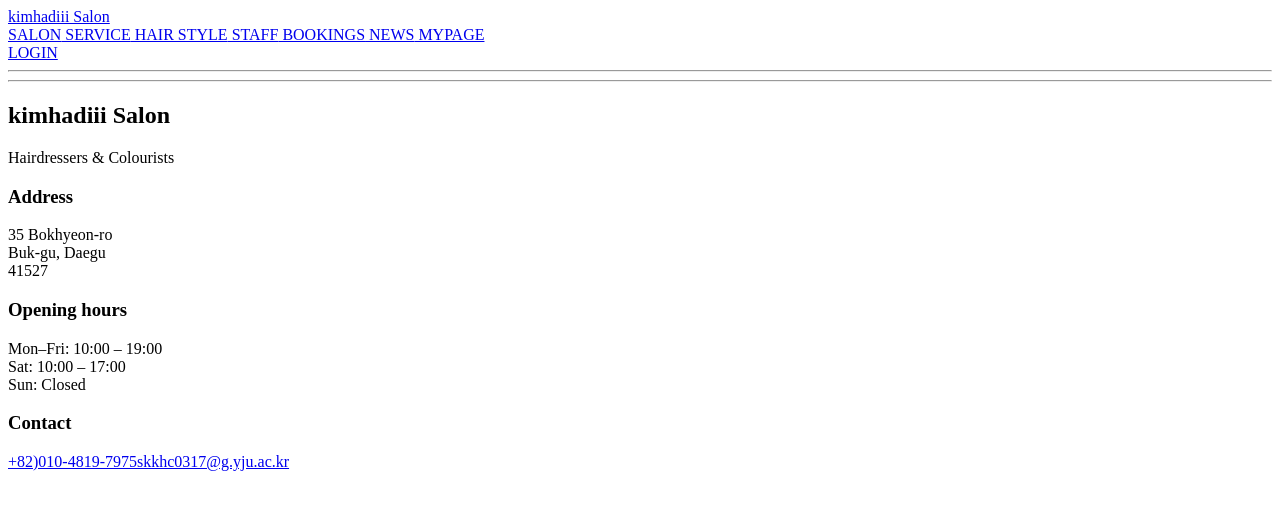
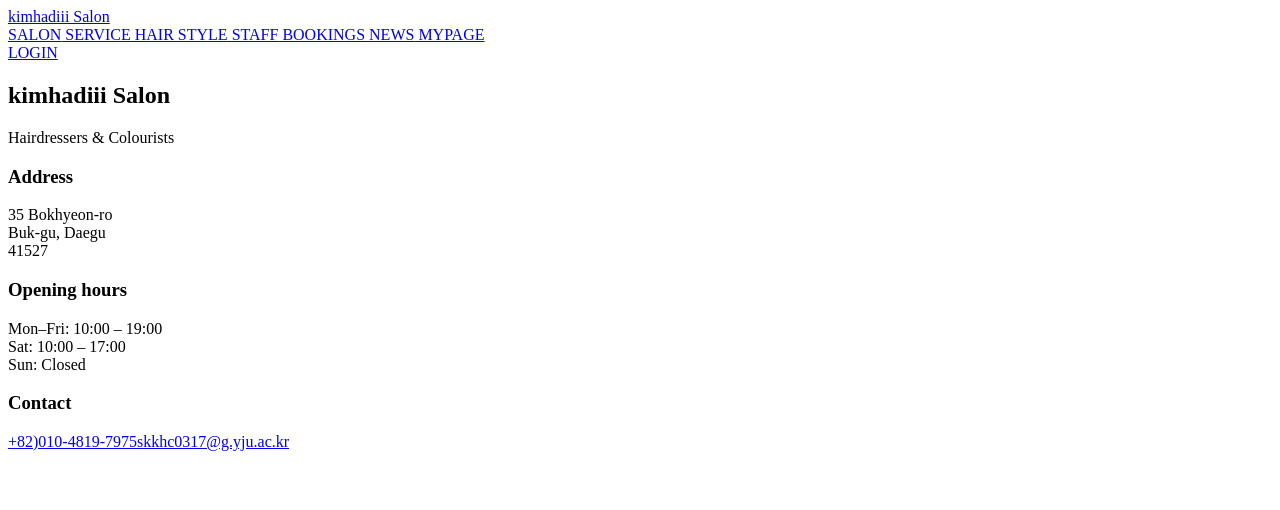
Before and after one commit to gsc-lab/cs25-3-frontend, a Vue app in the folder v01/: page / in a window 1280 px wide. Shown: the top 510 px of the page. Built offline with nearby package versions, Linux system fonts and the light colour scheme.

Commit message:
feature(app): update App - hr

```diff
--- a/v01/src/App.vue
+++ b/v01/src/App.vue
@@ -2,12 +2,8 @@
   <!-- Header 파일 상단 고정 -->
   <Header />
 
-  <hr>
-
   <!-- 라우터로 연결되는 views 폴더의 파일 렌더링 -->
   <router-view />
-
-  <hr>
 
   <!-- Footer 파일 하단 고정 -->
    <Footer />
```
